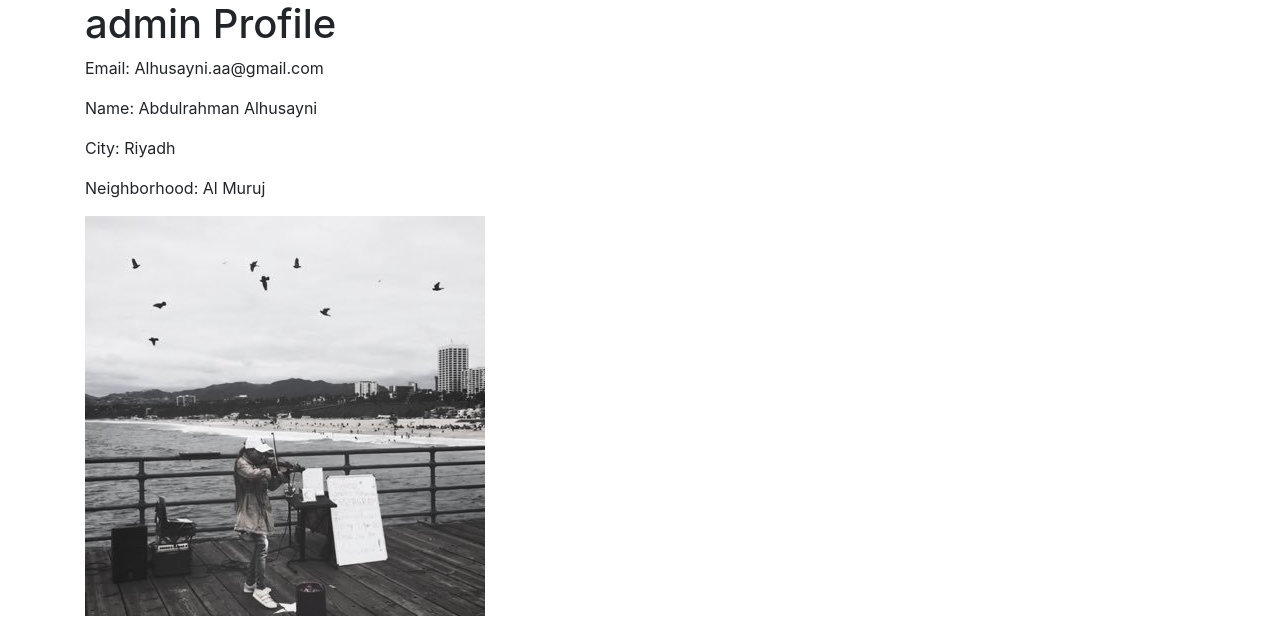
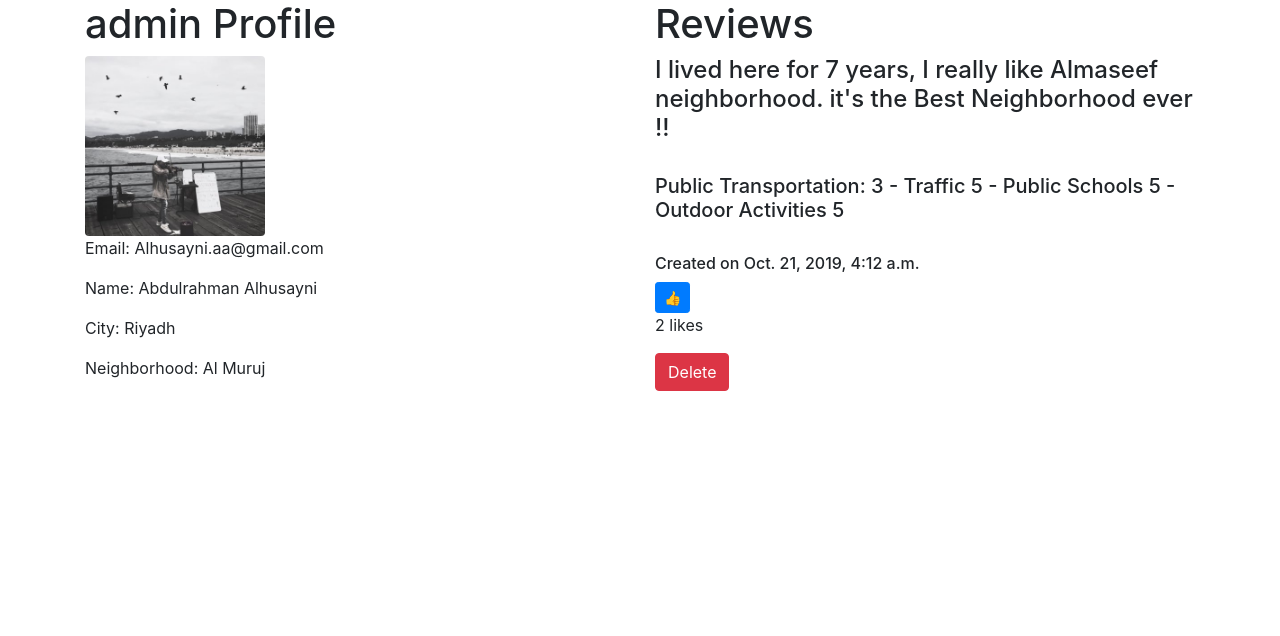
Before and after one commit to Alhusayni/Delilah, a Django app: page /profile/ in a window 1280 px wide. Shown: the part 56-692 px from the top of the page. Run offline with Django 3.2, Linux system fonts and the light colour scheme; a user stored in the database is signed in; data comes from the database, SQL or seed files in the repository; both versions use the stored data as it was after the commit; some libraries are stand-ins or nearby versions.

Commit message:
adding some features

```diff
--- a/maindililah/forms.py
+++ b/maindililah/forms.py
@@ -33,7 +33,7 @@ class RegistrationForm(UserCreationForm):
 class ReviewForm(forms.Form):
     CHOICES = (('1', '1'), ('2', '2'), ('3', '3'), ('4', '4'), ('5', '5'),)
     review = forms.CharField(widget=forms.Textarea)
-    Streets_Quality = forms.ChoiceField(choices=CHOICES)
+    Public_Transportation = forms.ChoiceField(choices=CHOICES)
     Traffic = forms.ChoiceField(choices=CHOICES)
     Public_Schools = forms.ChoiceField(choices=CHOICES)
     Outdoor_Activities = forms.ChoiceField(choices=CHOICES)
--- a/maindililah/templates/neighborhoodinfo.html
+++ b/maindililah/templates/neighborhoodinfo.html
@@ -11,7 +11,7 @@
     <div class="col">
         <h1>{{ neighbor.NeighborhoodName }}</h1>
         <h2>Total average {{ totalavg }}</h2>
-        <h4>Average reviews of Streets Quality :{% for key,avg in averg.0.items %} {{ avg }} {% endfor %} </h4>
+        <h4>Average reviews of Public Transportation :{% for key,avg in averg.0.items %} {{ avg }} {% endfor %} </h4>
         <h4>Average reviews of Traffic  :{% for key,avg in averg.1.items %} {{ avg }} {% endfor %} </h4>
         <h4>Average reviews of Public Schools :{% for key,avg in averg.2.items %} {{ avg }} {% endfor %} </h4>
         <h4>Average reviews of Outdoor Activities :{% for key,avg in averg.3.items %} {{ avg }} {% endfor %} </h4>
@@ -84,7 +84,7 @@
             <div class="col">
                 <h5>{{ r.review }}</h5>
             <br>
-            <h5>Streets Quality: {{ r.rating1 }}  -  Traffic {{ r.rating2 }}  -  Public Schools {{ r.rating3 }}  - Outdoor Activities {{ r.rating4 }} </h5>
+            <h5>Public Transportation: {{ r.rating1 }}  -  Traffic {{ r.rating2 }}  -  Public Schools {{ r.rating3 }}  - Outdoor Activities {{ r.rating4 }} </h5>
                  <br>
             <h6>Created By {{ r.user }}  on {{ r.created }}</h6>
 
--- a/maindililah/templates/profile.html
+++ b/maindililah/templates/profile.html
@@ -5,12 +5,38 @@ Home
 
 
 {% block body %}
+<div class="row">
+    <div class="col">
+        <h1>{{ user.username }} Profile</h1>
+        <img src="{{ user.userprofile.profile_picture.url }}" class="rounded" height="180" width="180">
+        <p>Email: {{ user.email }}</p>
+        <p>Name: {{ user.first_name }} {{ user.last_name }}</p>
+        <p>City: {{ user.userprofile.city }}</p>
+        <p>Neighborhood: {{ user.userprofile.neighborhood }}</p>
 
-    <h1>{{ user.username }} Profile</h1>
-    <p>Email: {{ user.email }}</p>
-    <p>Name: {{ user.first_name }} {{ user.last_name }}</p>
-    <p>City: {{ user.userprofile.city }}</p>
-    <p>Neighborhood: {{ user.userprofile.neighborhood }}</p>
-    <img src="{{ user.userprofile.profile_picture.url }}">
+    </div>
 
+    <div class="col">
+          <h1>Reviews</h1>
+            <div class="row">
+
+            <div class="col">
+                <h4>I lived here for 7 years, I really like Almaseef neighborhood. it's the Best Neighborhood ever !!</h4>
+            <br>
+            <h5>Public Transportation: 3 - Traffic 5 - Public Schools 5 - Outdoor Activities 5 </h5>
+                 <br>
+            <h6>Created on Oct. 21, 2019, 4:12 a.m.</h6>
+
+            <form action="" method="post"  >
+                <button type="submit" name="reviewid" value="{{ r.id }}" class="btn btn-primary btn-sm"  >👍</button><p>  2 likes </p>
+
+              </form>
+
+                <form action="" method="post">
+
+              <button type="submit" name="revid" value="{{ r.id }}" class="btn btn-danger">Delete</button>
+            </form>
+
+    </div>
+                </div>
 {% endblock %}
--- a/maindililah/templates/register.html
+++ b/maindililah/templates/register.html
@@ -17,5 +17,6 @@ Register
 
 </form>
 
+   <h4>* Required Fields</h4>
 
 {% endblock %}
--- a/maindililah/views.py
+++ b/maindililah/views.py
@@ -73,7 +73,7 @@ def neighborhooddetails(request, name):
         newreview.user = request.user
         newreview.neighborhoodName = Neighborhood.objects.get(NeighborhoodName=name)
         newreview.review = form.cleaned_data['review']
-        newreview.rating1 = form.cleaned_data['Streets_Quality']
+        newreview.rating1 = form.cleaned_data['Public_Transportation']
         newreview.rating2 = form.cleaned_data['Traffic']
         newreview.rating3 = form.cleaned_data['Public_Schools']
         newreview.rating4 = form.cleaned_data['Outdoor_Activities']
```
Also changed, not shown: maindililah/templates/compareneigh.html (+28 -26 lines), db.sqlite3.
